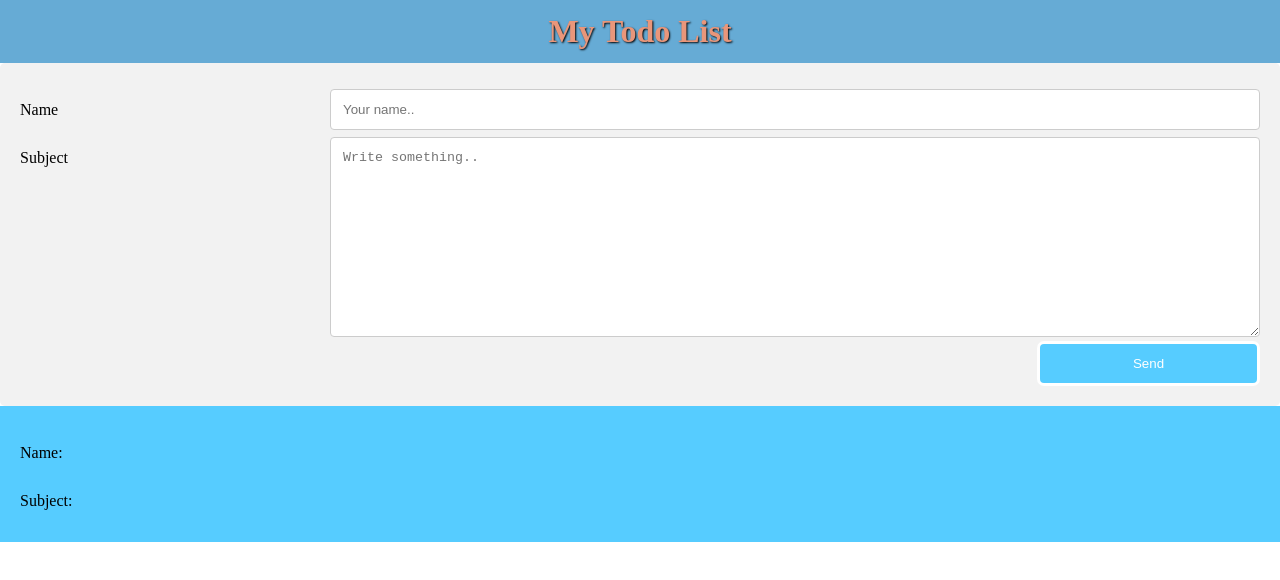
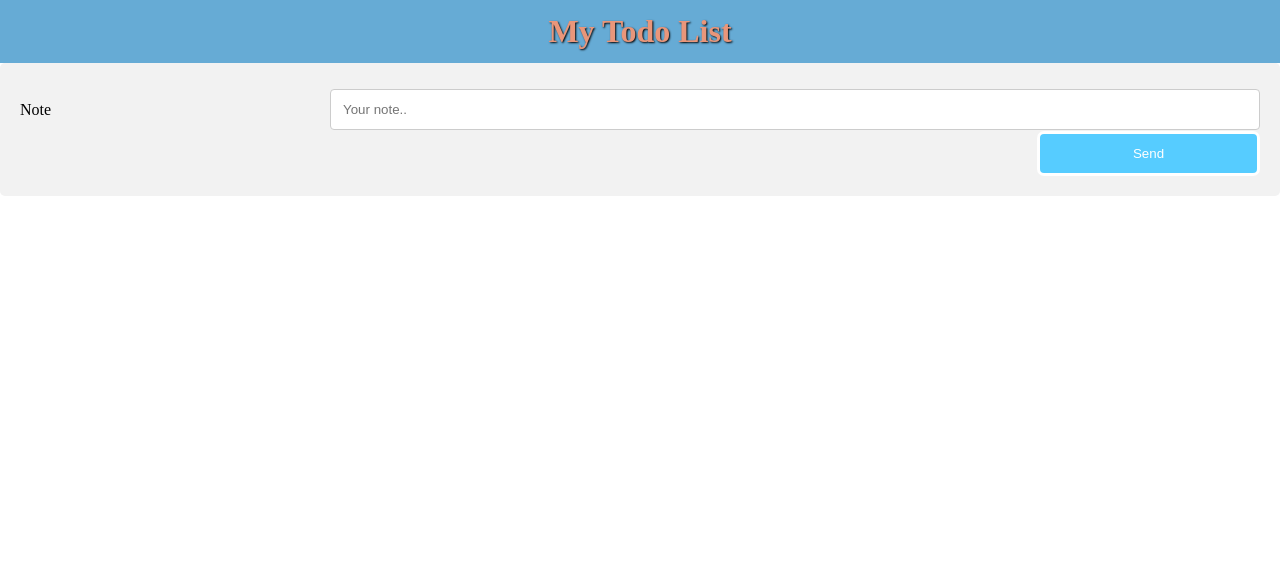
Before and after one commit to Perry-chouteau/my_todo-list, a plain HTML site: page index.html in a window 1280 px wide. Drawn offline with Linux system fonts and the light colour scheme; a web font is replaced by a local one.

Commit message:
[DEL] : description(html), routes/ config/

```diff
--- a/index.html
+++ b/index.html
@@ -4,7 +4,7 @@
         <meta charset="utf-8"/>
         <meta name="viewport" content="width=device-width, initial-scale=1.0"/>
         <title>My Todo List</title>
-        <link rel="stylesheet" href="cascading_style_sheets.css"/>
+        <link rel="stylesheet" href="styles.css"/>
     </head>
 
     <body>
@@ -15,35 +15,15 @@
         <div class="container">
             <div class="row">
                 <div class="column-25">
-                    <label for="fname">Name</label>
+                    <label for="fnote">Note</label>
                 </div>
                 <div class="column-75">
-                    <input type="text" id="name" placeholder="Your name..">
-                </div>
-            </div>
-            <div class="row">
-                <div class="column-25">
-                    <label for="subject">Subject</label>
-                </div>
-                <div class="column-75">
-                    <textarea id="subject" name="subject" placeholder="Write something.." style="height:200px"></textarea>
+                    <input type="text" id="note" placeholder="Your note..">
                 </div>
             </div>
             <div class="row">
                 <input type="send" value="Send" style="text-align: center">
             </div>
         </div>
-        <div class=items>
-            <div class="row">
-                <div class="column-25">
-                    <label for="name">Name:</label>
-                </div>
-            </div>
-            <div class="row">
-                <div class="column-25">
-                    <label for="subject">Subject:</label>
-                </div>
-            </div>
-        </div>
     </body>
 </html>
--- a/cascading_style_sheets.css
+++ b/styles.css
@@ -69,11 +69,6 @@ input[type=send]:hover {
     padding: 20px;
 }
 
-.items {
-    background-color: #56ccff;
-    padding: 20px;
-}
-
 /* Floating column for labels: 25% width */
 .column-25 {
     float: left;
```
Also changed, not shown: 3 other files.
